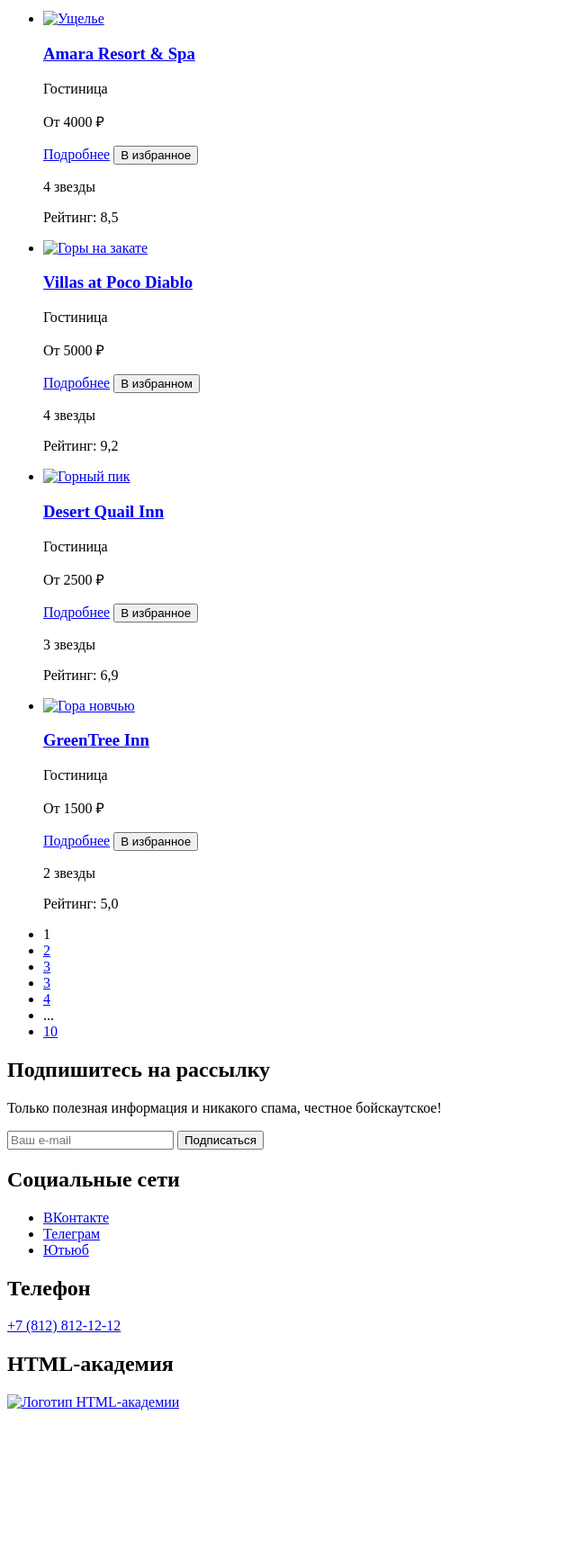
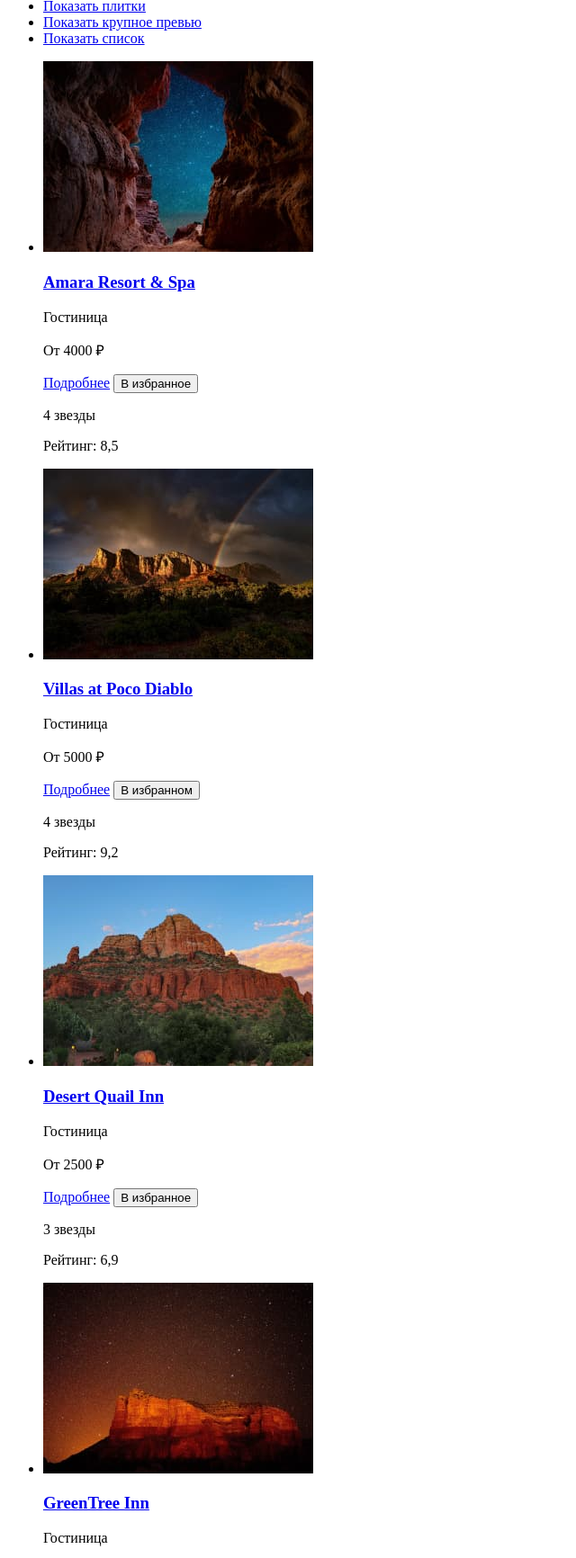
Before and after one commit to htmlacademy-htmlcss/2146551-sedona-36, a plain HTML site: page catalog.html in a window 1280 px wide. Shown: the part 885-2617 px from the top of the page at 90% size, without its empty margins (0-640 px from the left). Before the commit the page ends 2461 px from the top, so only its background shows below. Drawn offline with Linux system fonts and the light colour scheme.

Commit message:
Добавляет контентные изображения

```diff
--- a/catalog.html
+++ b/catalog.html
@@ -8,7 +8,7 @@
     <header class="page-header">
       <nav class="navigation">
         <a class="link-logo" href="index.html">
-          <img class="image-logo" src="#" alt="Логотип Седоны">
+          <img class="image-logo" src="images/logo.svg" width="140" height="70" alt="Логотип Седоны">
         </a>
         <ul class="navigation-list">
           <li class="navigation-item">
@@ -147,7 +147,7 @@
         <ul class="product-list">
           <li class="product-card">
             <a class="product-card-link" href="#">
-              <img class="product-card-image" src="#" alt="Ущелье">
+              <img class="product-card-image" src="images/hotel-1.jpg" width="300" height="212" alt="Ущелье">
               <h3 class="product-card-title">Amara Resort & Spa</h3>
             </a>
             <div class="product-card-description">
@@ -161,7 +161,7 @@
           </li>
           <li class="product-card">
             <a class="product-card-link" href="#">
-              <img class="product-card-image" src="#" alt="Горы на закате">
+              <img class="product-card-image" src="images/hotel-2.jpg" width="300" height="212" alt="Горы на закате">
               <h3 class="product-card-title">Villas at Poco Diablo</h3>
             </a>
             <div class="product-card-description">
@@ -175,7 +175,7 @@
           </li>
           <li class="product-card">
             <a class="product-card-link" href="#">
-              <img class="product-card-image" src="#" alt="Горный пик">
+              <img class="product-card-image" src="images/hotel-3.jpg" width="300" height="212" alt="Горный пик">
               <h3 class="product-card-title">Desert Quail Inn</h3>
             </a>
             <div class="product-card-description">
@@ -189,7 +189,7 @@
           </li>
           <li class="product-card">
             <a class="product-card-link" href="#">
-              <img class="product-card-image" src="#" alt="Гора новчью">
+              <img class="product-card-image" src="images/hotel-4.jpg" width="300" height="212" alt="Гора новчью">
               <h3 class="product-card-title">GreenTree Inn</h3>
             </a>
             <div class="product-card-description">
@@ -263,7 +263,7 @@
       <section class="footer-logo">
         <h2 class="visually-hidden">HTML-академия</h2>
         <a class="footer-logo-link" href="https://htmlacademy.ru/">
-          <img src="#" alt="Логотип HTML-академии">
+          <img src="images/logo-htmlacademy.svg" width="115" height="33" alt="Логотип HTML-академии">
         </a>
       </section>
     </footer>
```
Also changed, not shown: index.html (+5 -5 lines), images/hotel-1.jpg (added), images/hotel-2.jpg (added), images/hotel-3.jpg (added), images/hotel-4.jpg (added), images/logo-htmlacademy.svg (added), images/logo.svg (added), images/photo-1.jpg (added), images/photo-2.jpg (added), images/welcome.svg (added).
